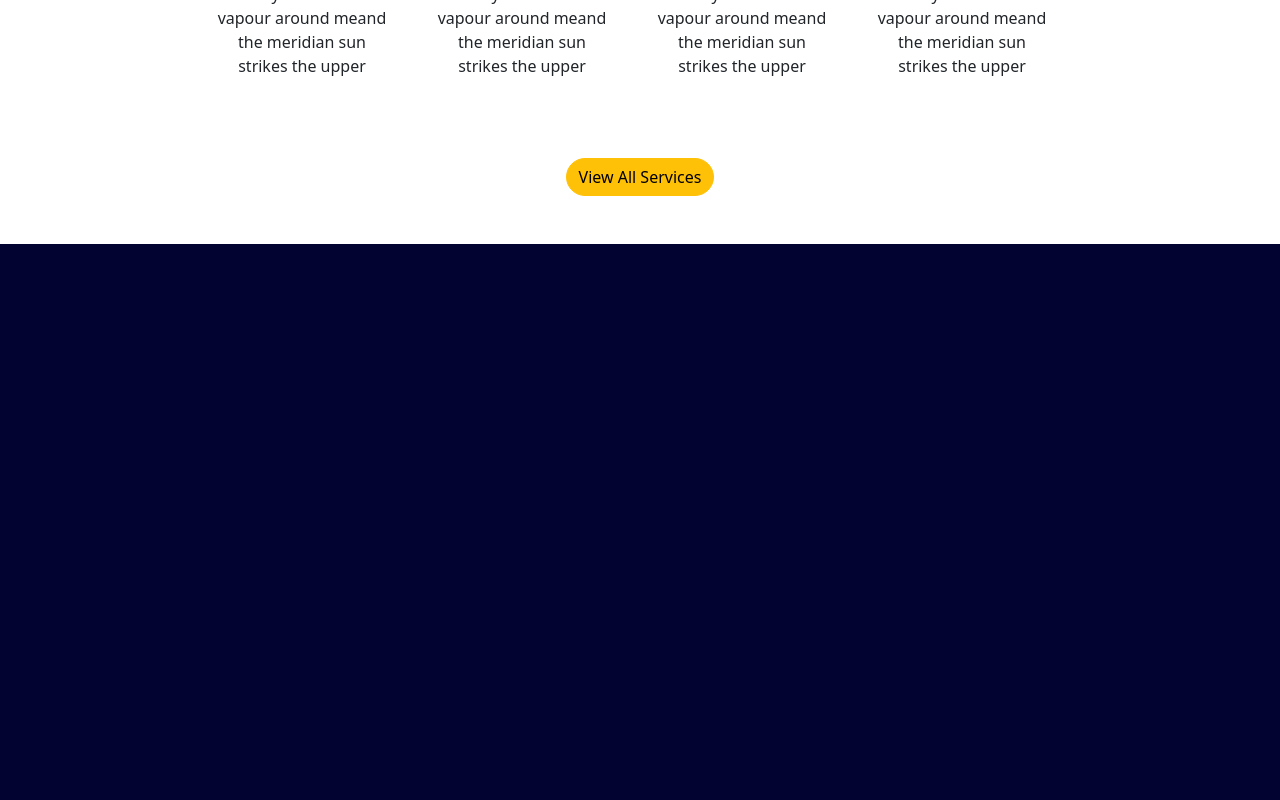
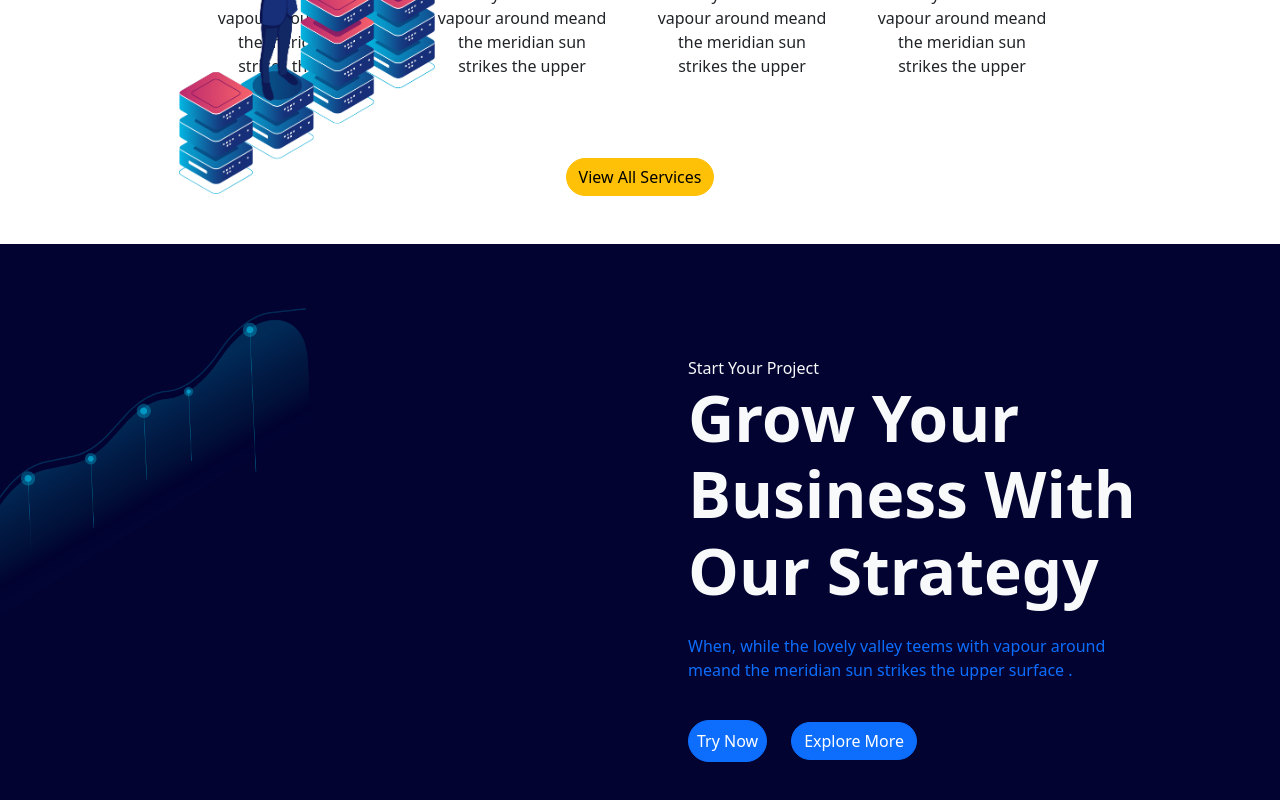
Before and after one commit to SamuelNdreu/proj-html-vuejs, a Vue app: page / in a window 1280 px wide. Shown: the part 1432-2232 px from the top of the page. Before the commit the page ends 1676 px from the top, so only its background shows below. Built offline with nearby package versions, Linux system fonts and the light colour scheme.

Commit message:
main card done

```diff
--- a/src/components/AppMain.vue
+++ b/src/components/AppMain.vue
@@ -12,15 +12,45 @@ export default {
 </script>
 
 <template>
-    <div>
+    <section class="container">
+        <div class="row">
+            <div class="col-12 col-md-6">
+                <div class="img-wrapper">
+                    <img class="img rlt  d-flex position-relative" src="../assets/images/nemoodar.png" alt="">
+                    <img class="img abx  d-flex position-absolute " src="../assets/images/men-data.png" alt="">
+                </div>
+            </div>
 
-    </div>
+            <div class="col-12 col-md-6 align-self-md-center p-lg-5 px-3">
+                <span class="text-light">Start Your Project</span>
+                <h1 class="fw-bold pb-3 text-light cs-text f display-3">Grow Your Business With Our Strategy</h1>
+                <p class="text-primary">When, while the lovely valley teems with vapour around meand the meridian sun
+                    strikes the upper surface .</p>
+                <button class="btn btn-primary rounded-pill p-2">Try Now</button>
+                <button class="btn btn-primary rounded-pill m-4">Explore More</button>
+            </div>
+        </div>
+    </section>
 </template>
 
 <style lang="scss">
-        @use '../styles/partials/variable' as*;
-        @use '../styles/style.scss' as*;
-    main{
-        background-color: $background-color-jumbo-nav;
+@use '../styles/partials/variable' as*;
+@use '../styles/style.scss' as*;
+
+main {
+    background-color: $background-color-jumbo-nav;
+    margin-top: 4rem;
+
+    .rlt {
+        width: 63%;
+        top: 18%;
+        right: 21%;
     }
+
+    .abx {
+        width: 20%;
+        top: 168%;
+        left: 14%;
+    }
+}
 </style>
```
